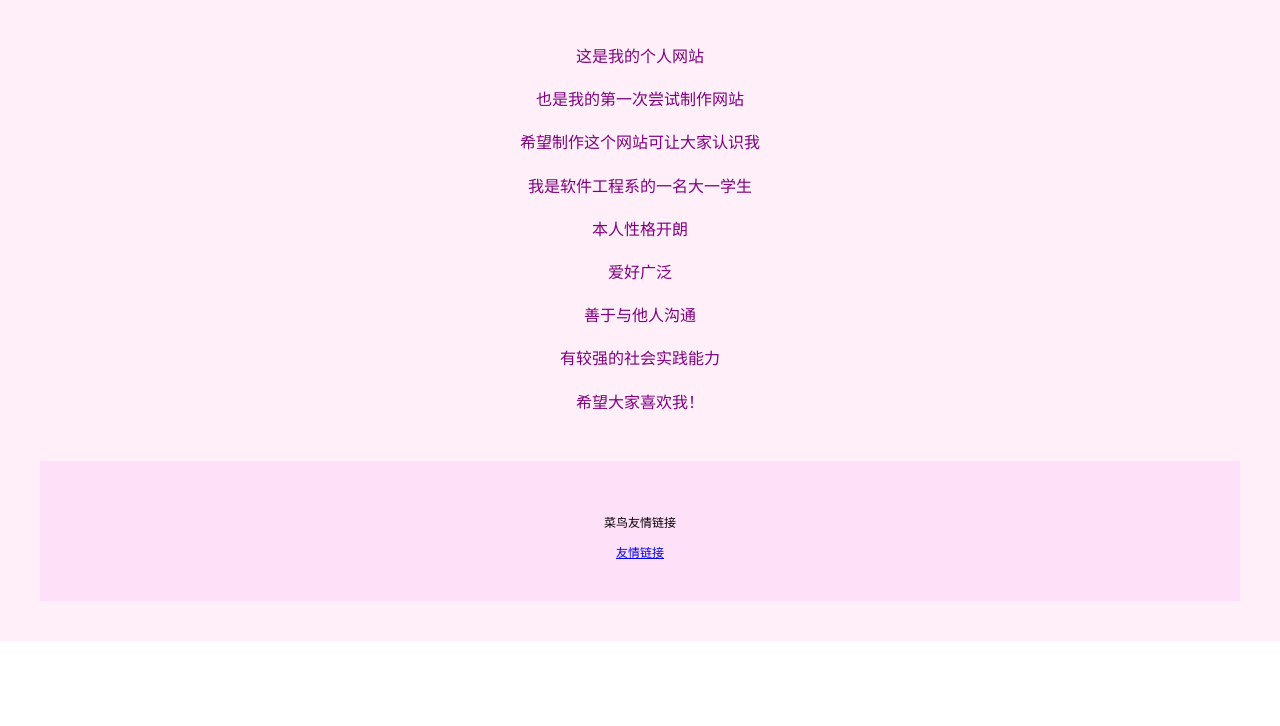
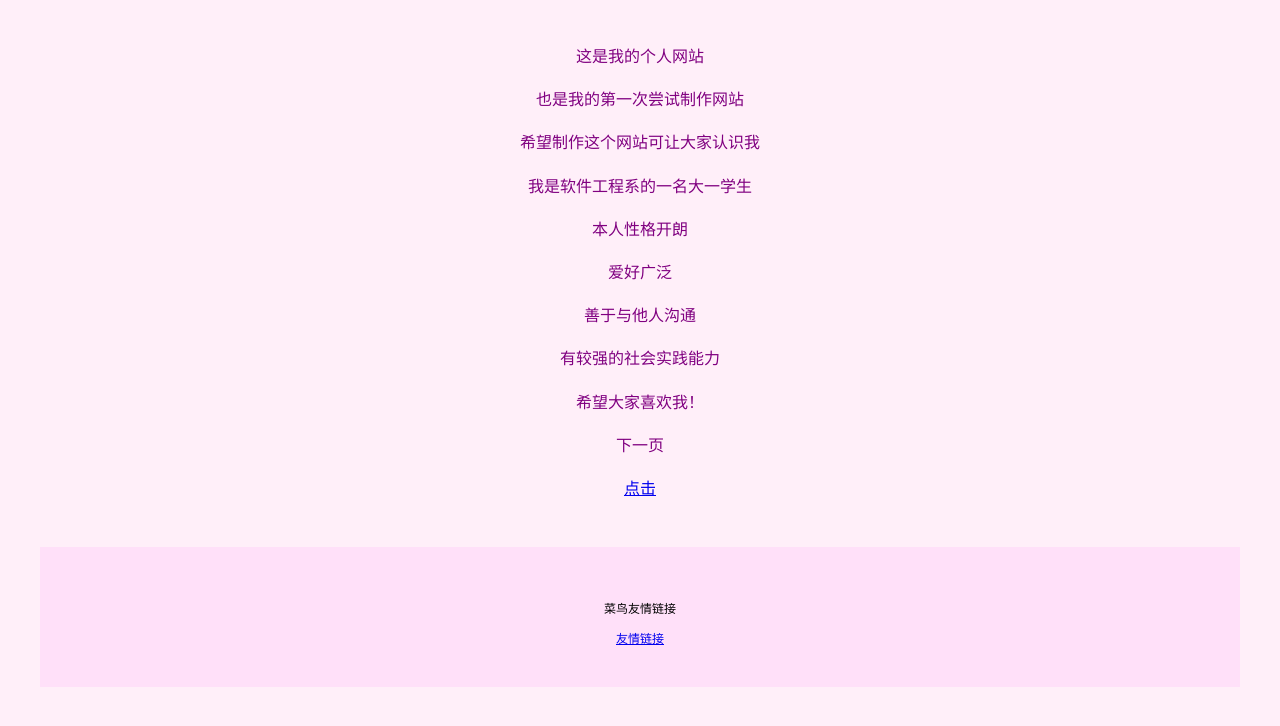
Before and after one commit to bjs114/bjs114.github.io, a plain HTML site: page index.html in a window 1280 px wide. Shown: the part 222-948 px from the top of the page. Before the commit the page ends 863 px from the top, so only its background shows below. Drawn offline with Linux system fonts and the light colour scheme.

Commit message:
Update index.html

```diff
--- a/index.html
+++ b/index.html
@@ -34,6 +34,8 @@
       <p></p>善于与他人沟通
       <p></p>有较强的社会实践能力
       <p></p>希望大家喜欢我！
+		  <p>下一页</p>
+		  <a href="index(2).html">点击</a>
     </div>
 	  <div style="
     background-color: #f1f1;
```
